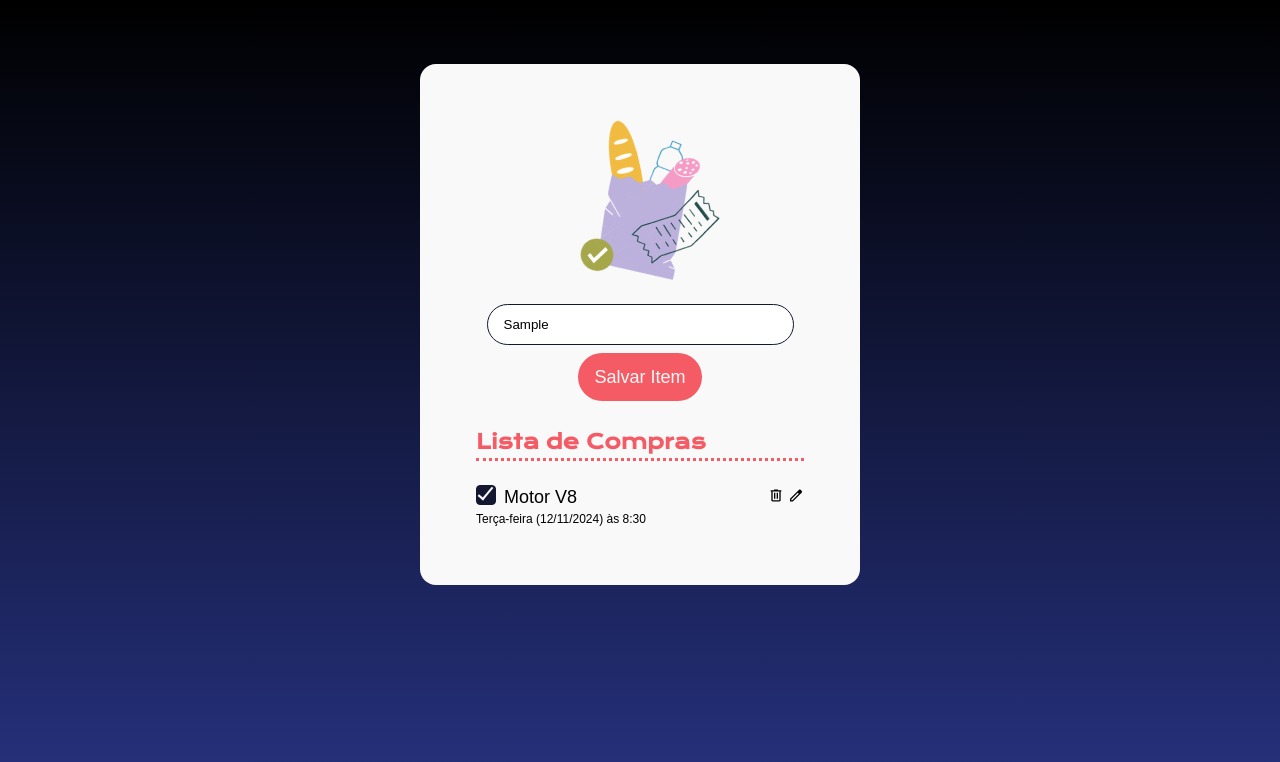
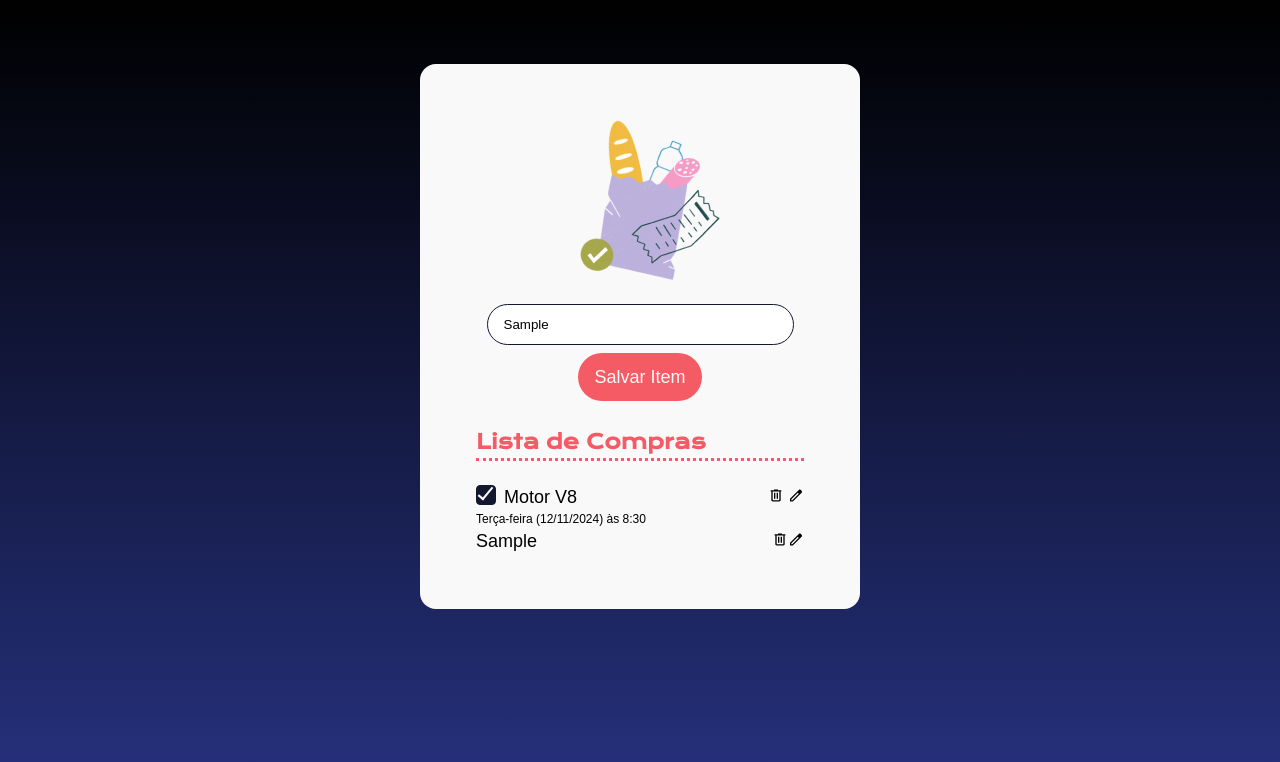
Before and after one commit to edsonnetoo/lista-de-compras, a plain HTML site: page index.html in a window 1280 px wide. Both pictures are taken after typing "Sample" into the empty fields and a click on the button "Salvar Item". Drawn offline with nearby package versions, Linux system fonts and the light colour scheme; a web font is replaced by a local one.

Commit message:
Aula 01 - Integrando JS pt2

```diff
--- a/index.html
+++ b/index.html
@@ -22,7 +22,7 @@
 
 
 
-        <ul>
+        <ul id="lista-de-compras">
             <h2>Lista de Compras</h2>
             <hr/>
 
--- a/scripts.js
+++ b/scripts.js
@@ -1,9 +1,45 @@
 const item = document.getElementById("input-item");
 const botaoSalvarItem = document.getElementById("adicionar-item");
+const listaDeCompras = document.getElementById("lista-de-compras");
 
 botaoSalvarItem.addEventListener("click", adicionarItem);
 
 function adicionarItem(evento) {
     evento.preventDefault();
-    console.log("entrou");
+
+    const itemDaLista = document.createElement("li");
+    const containerItemLista = document.createElement("div");
+    containerItemLista.classList.add("item-lista-container");
+
+    const containerNomeDoItem = document.createElement("div");
+    const nomeDoItem = document.createElement("p");
+    nomeDoItem.innerText = item.value;
+    containerNomeDoItem.appendChild(nomeDoItem);
+
+    const containerBotoes = document.createElement("div");
+    // criando botão remover
+    const botaoRemover = document.createElement("button");
+    botaoRemover.classList.add("botao-acao");
+
+    const imagemRemover = document.createElement("img");
+    imagemRemover.src = "img/delete.svg";
+    imagemRemover.alt = "Remover";
+
+    // Criando botão editar
+    const botaoEditar = document.createElement("button");
+    botaoEditar.classList.add("botao-acao");
+
+    const imagemEditar = document.createElement("img");
+    imagemEditar.src = "img/edit.svg";
+    imagemEditar.alt = "Editar";
+
+    botaoRemover.appendChild(imagemRemover);
+    botaoEditar.appendChild(imagemEditar);
+    containerBotoes.appendChild(botaoRemover);
+    containerBotoes.appendChild(botaoEditar);
+
+    containerItemLista.appendChild(containerNomeDoItem);
+    containerItemLista.appendChild(containerBotoes);
+    itemDaLista.appendChild(containerItemLista);
+    listaDeCompras.appendChild(itemDaLista);
 }
```
